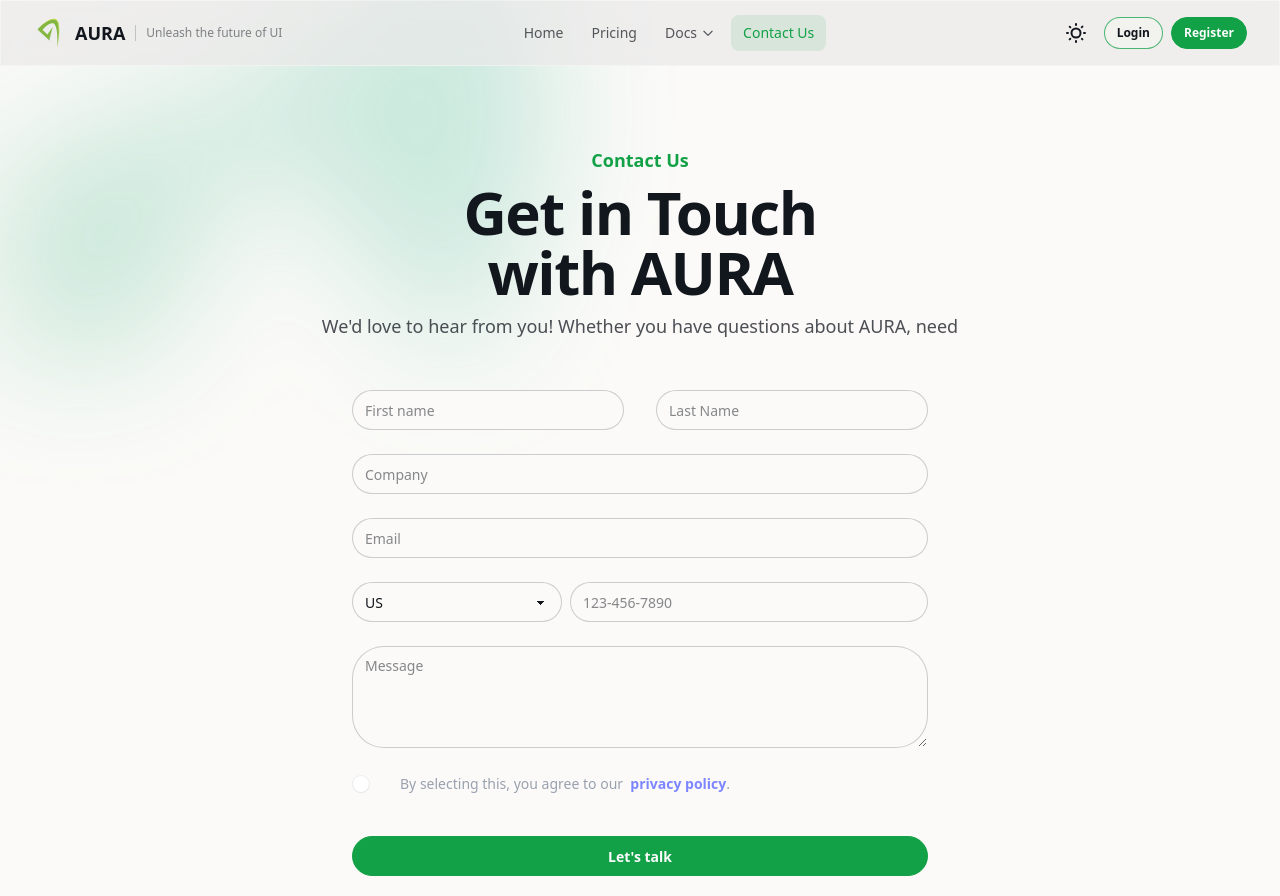
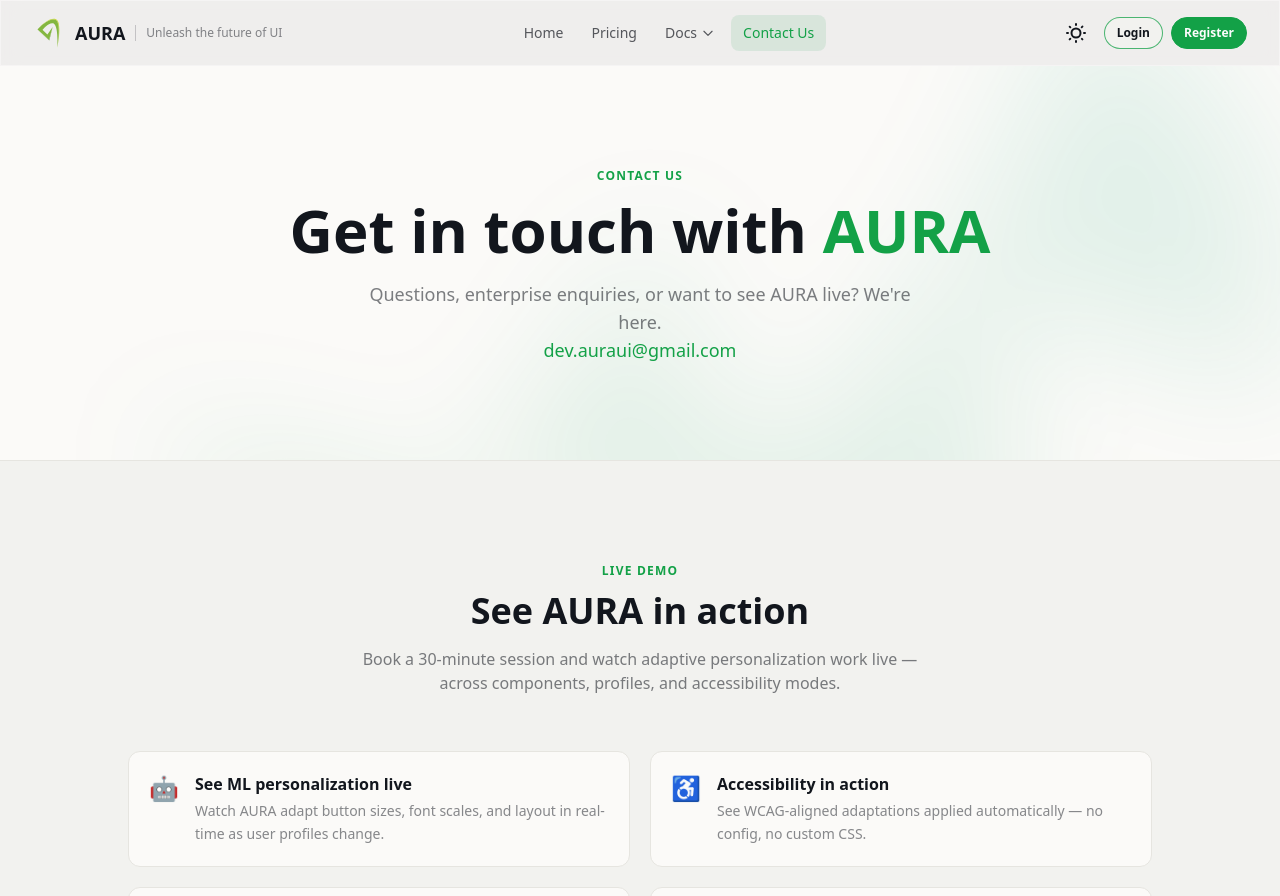
Before and after one commit to RP-25-26J-474/AURA-Website, a React (Vite) app in the folder aura-web/: page /contact-us in a window 1280 px wide. Shown: the top 896 px of the page. Built offline with nearby package versions, Linux system fonts and the light colour scheme.

Commit message:
feat: rewrite ContactUs with themed hero, demo section, and remove dead form code

```diff
--- a/aura-web/src/routes/public/ContactUs.jsx
+++ b/aura-web/src/routes/public/ContactUs.jsx
@@ -1,143 +1,93 @@
-import React from "react";
 
-function ContactUs() {
+
+const CONTACT_EMAIL = "dev.auraui@gmail.com";
+
+const demoPerks = [
+  { icon: "🤖", title: "See ML personalization live", desc: "Watch AURA adapt button sizes, font scales, and layout in real-time as user profiles change." },
+  { icon: "♿", title: "Accessibility in action", desc: "See WCAG-aligned adaptations applied automatically — no config, no custom CSS." },
+  { icon: "⚡", title: "5-minute integration walkthrough", desc: "We'll show you how to drop AURA into any React project and have adaptive components running instantly." },
+  { icon: "📊", title: "Analytics & profile dashboard", desc: "Explore the personalization analytics panel and see per-component adaptation data." },
+];
+
+export default function ContactUs() {
   return (
-    <div className="isolate bg-base-100 px-6 py-12 sm:py-20 lg:px-8">
-      <div
-        aria-hidden="true"
-        className="absolute inset-x-0 -top-40 -z-10 transform-gpu overflow-hidden blur-3xl sm:-top-80"
-      >
-        <div
-          style={{
-            clipPath:
-              "polygon(74.1% 44.1%, 100% 61.6%, 97.5% 26.9%, 85.5% 0.1%, 80.7% 2%, 72.5% 32.5%, 60.2% 62.4%, 52.4% 68.1%, 47.5% 58.3%, 45.2% 34.5%, 27.5% 76.7%, 0.1% 64.9%, 17.9% 100%, 27.6% 76.8%, 76.1% 97.7%, 74.1% 44.1%)",
-          }}
-          className="relative left-1/2 -z-10 aspect-1155/678 w-144.5 max-w-none -translate-x-1/2 rotate-30 bg-linear-to-tr from-primary to-secondary opacity-20 sm:left-[calc(50%-40rem)] sm:w-288.75"
-        />
-      </div>
-      <div className="mx-auto max-w-2xl text-center">
-        <div className="mx-auto max-w-4xl text-center">
-          <h2 className="text-lg font-semibold text-primary">Contact Us</h2>
-          <p className="mt-2 text-5xl font-semibold tracking-tight text-balance sm:text-6xl">
-            Get in Touch with AURA
-          </p>
+    <div className="bg-base-100">
+
+      {/* ── Hero ─────────────────────────────────────────── */}
+      <section className="relative isolate overflow-hidden py-24 px-6 lg:px-8 text-center">
+        <div aria-hidden="true" className="absolute inset-x-0 -top-20 -z-10 transform-gpu overflow-hidden px-36 blur-3xl pointer-events-none">
+          <div
+            className="mx-auto aspect-[1155/678] w-[72rem] bg-gradient-to-tr from-primary to-secondary opacity-10"
+            style={{ clipPath: "polygon(74.1% 44.1%, 100% 61.6%, 97.5% 26.9%, 85.5% 0.1%, 80.7% 2%, 72.5% 32.5%, 60.2% 62.4%, 52.4% 68.1%, 47.5% 58.3%, 45.2% 34.5%, 27.5% 76.7%, 0.1% 64.9%, 17.9% 100%, 27.6% 76.8%, 76.1% 97.7%, 74.1% 44.1%)" }}
+          />
         </div>
-        <p className="mt-2 text-lg/8 text-base-content/75">
-          We'd love to hear from you! Whether you have questions about AURA,
-          need
+
+        <span className="inline-block text-xs font-semibold tracking-widest uppercase text-primary mb-4">
+          Contact Us
+        </span>
+        <h1 className="text-5xl font-bold text-base-content sm:text-6xl">
+          Get in touch with <span className="text-primary">AURA</span>
+        </h1>
+        <p className="mt-5 text-lg text-base-content/55 max-w-xl mx-auto">
+          Questions, enterprise enquiries, or want to see AURA live? We're here.
+          <br />
+          <a href={`mailto:${CONTACT_EMAIL}`} className="text-primary hover:underline font-medium">
+            {CONTACT_EMAIL}
+          </a>
         </p>
-      </div>
-      <form
-        action="#"
-        method="POST"
-        className="mx-auto mt-8 max-w-xl sm:mt-12"
-      >
-        <div className="grid grid-cols-1 gap-x-8 gap-y-6 sm:grid-cols-2">
-          <label for="first-name" className="input w-full">
-            <input
-              id="first-name"
-              type="text"
-              name="first-name"
-              autocomplete="given-name"
-              placeholder="First name"
-            />
-          </label>
-          <label for="last-name" className="input w-full">
-            <input
-              id="last-name"
-              type="text"
-              name="last-name"
-              autocomplete="family-name"
-              placeholder="Last Name"
-            />
-          </label>
-          <div className="sm:col-span-2">
-            <label for="company" className="input w-full">
-              <input
-                id="company"
-                type="text"
-                name="company"
-                autocomplete="organization"
-                placeholder="Company"
-              />
-            </label>
+      </section>
+
+      {/* ── Request a Demo ─────────────────────────────────── */}
+      <section className="border-t border-base-300 bg-base-200 py-24 px-6 lg:px-8">
+        <div className="mx-auto max-w-5xl">
+          <div className="text-center mb-14">
+            <span className="inline-block text-xs font-semibold tracking-widest uppercase text-primary mb-3">
+              Live Demo
+            </span>
+            <h2 className="text-4xl font-bold text-base-content">See AURA in action</h2>
+            <p className="mt-4 text-base-content/55 max-w-xl mx-auto">
+              Book a 30-minute session and watch adaptive personalization work live — across components, profiles, and accessibility modes.
+            </p>
           </div>
-          <div className="sm:col-span-2">
-            <label for="email" className="input w-full">
-              <input
-                id="email"
-                type="email"
-                name="email"
-                autocomplete="email"
-                placeholder="Email"
-              />
-            </label>
+
+          {/* Perks grid */}
+          <div className="grid grid-cols-1 sm:grid-cols-2 gap-5 mb-12">
+            {demoPerks.map((perk) => (
+              <div
+                key={perk.title}
+                className="flex items-start gap-4 rounded-xl border border-base-300 bg-base-100 p-5"
+              >
+                <span className="text-2xl flex-shrink-0">{perk.icon}</span>
+                <div>
+                  <h3 className="font-semibold text-base-content mb-1">{perk.title}</h3>
+                  <p className="text-sm text-base-content/50 leading-relaxed">{perk.desc}</p>
+                </div>
+              </div>
+            ))}
           </div>
-          <div className="sm:col-span-2">
-            <div className="flex flex-row gap-2">
-              <select
-                id="country"
-                name="country"
-                autocomplete="country"
-                aria-label="Country"
-                className="select"
-              >
-                <option>US</option>
-                <option>CA</option>
-                <option>EU</option>
-              </select>
-              <label for="phone-number" className="input w-full">
-                <input
-                  id="phone-number"
-                  type="text"
-                  name="phone-number"
-                  placeholder="123-456-7890"
-                />
-              </label>
-            </div>
-          </div>
-          <div className="sm:col-span-2">
-            <textarea
-              id="message"
-              name="message"
-              placeholder="Message"
-              rows="4"
-              className="textarea w-full"
-            ></textarea>
-          </div>
-          <div className="flex gap-x-4 sm:col-span-2">
-            <div className="flex h-6 items-center">
-              <div className="group relative inline-flex w-8 shrink-0 rounded-full bg-white/5 p-px inset-ring inset-ring-white/10 outline-offset-2 outline-indigo-500 transition-colors duration-200 ease-in-out has-checked:bg-indigo-500 has-focus-visible:outline-2">
-                <span className="size-4 rounded-full bg-white shadow-xs ring-1 ring-gray-900/5 transition-transform duration-200 ease-in-out group-has-checked:translate-x-3.5"></span>
-                <input
-                  id="agree-to-policies"
-                  type="checkbox"
-                  name="agree-to-policies"
-                  aria-label="Agree to policies"
-                  className="absolute inset-0 appearance-none focus:outline-hidden"
-                />
-              </div>
-            </div>
-            <label for="agree-to-policies" className="text-sm/6 text-gray-400">
-              By selecting this, you agree to our &nbsp;
-              <a
-                href="#"
-                className="font-semibold whitespace-nowrap text-indigo-400"
-              >
-                privacy policy
+
+          {/* CTA card */}
+          <div className="rounded-2xl border border-primary/25 bg-primary/5 p-8 text-center">
+            <h3 className="text-xl font-bold text-base-content mb-2">Ready to see it live?</h3>
+            <p className="text-base-content/55 mb-6 text-sm">
+              Email us with your preferred time and we'll set it up — no commitment required.
+            </p>
+            <a
+              href={`mailto:${CONTACT_EMAIL}?subject=Demo%20Request%20%E2%80%94%20AURA&body=Hi%20AURA%20team%2C%0A%0AI%27d%20like%20to%20schedule%20a%20live%20demo.%0A%0AMy%20preferred%20time%3A%20`}
+              className="btn btn-primary btn-lg px-10"
+            >
+              Request a demo
+            </a>
+            <p className="mt-4 text-xs text-base-content/30">
+              Or email us directly at{" "}
+              <a href={`mailto:${CONTACT_EMAIL}`} className="text-primary hover:underline">
+                {CONTACT_EMAIL}
               </a>
-              .
-            </label>
+            </p>
           </div>
         </div>
-        <div className="mt-10">
-          <button type="submit" className="btn btn-primary w-full">
-            Let's talk
-          </button>
-        </div>
-      </form>
+      </section>
+
     </div>
   );
 }
-
-export default ContactUs;
```
